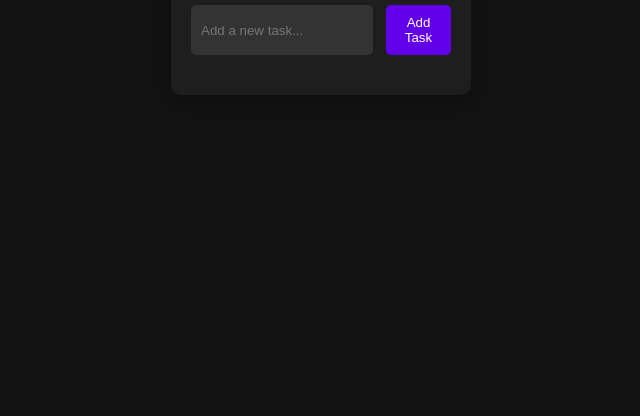
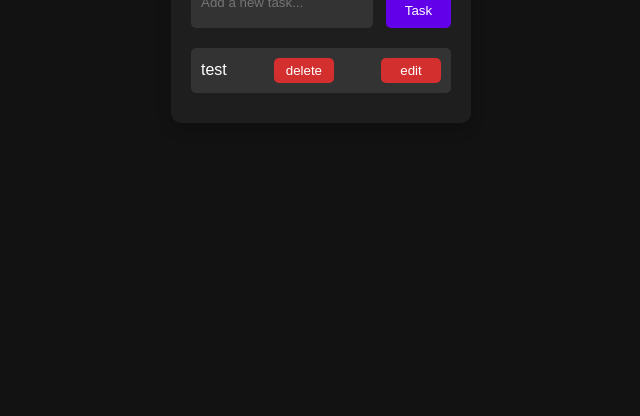
Before and after one commit to bismitw/ToDo, a plain HTML site: page index.html in a window 1280 px wide. Shown: the part 384-800 px from the top of the page, without its empty margins (319-959 px from the left). Drawn offline with Linux system fonts and the light colour scheme.

Commit message:
Add button to the to-do list

```diff
--- a/index.html
+++ b/index.html
@@ -13,7 +13,11 @@
             <input type="text"  id="todo-input" placeholder="Add a new task..."/>
             <button id="add-task-btn">Add Task</button>
         </div>
-        <ul id="todo-list"></ul>
+        <ul id="todo-list">
+            <li>test
+            <button>delete</button>
+            <button class="edit-btn">edit</button></li>
+        </ul>
     </div>
     <script src="script.js"></script>
 </body>
```
